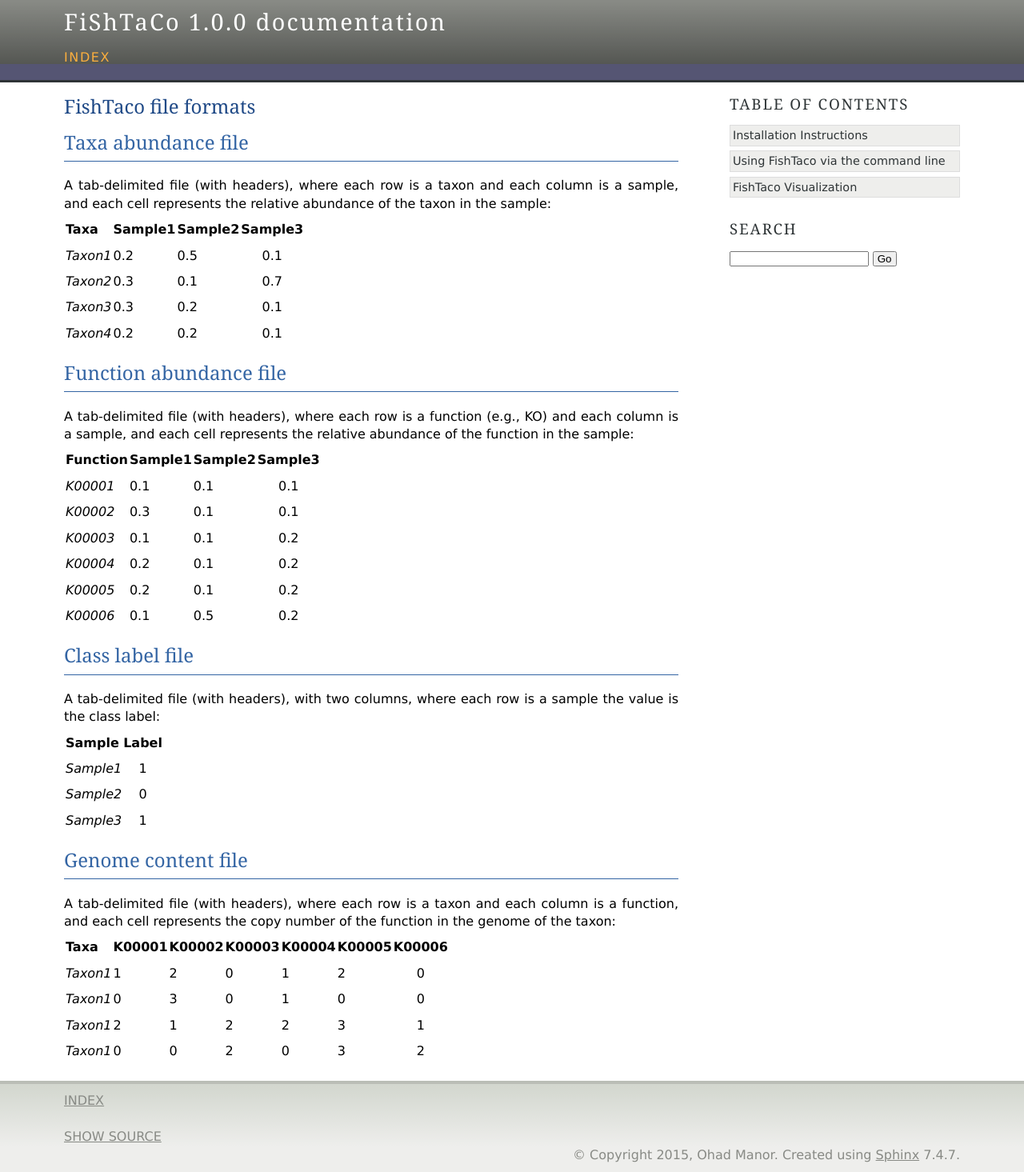
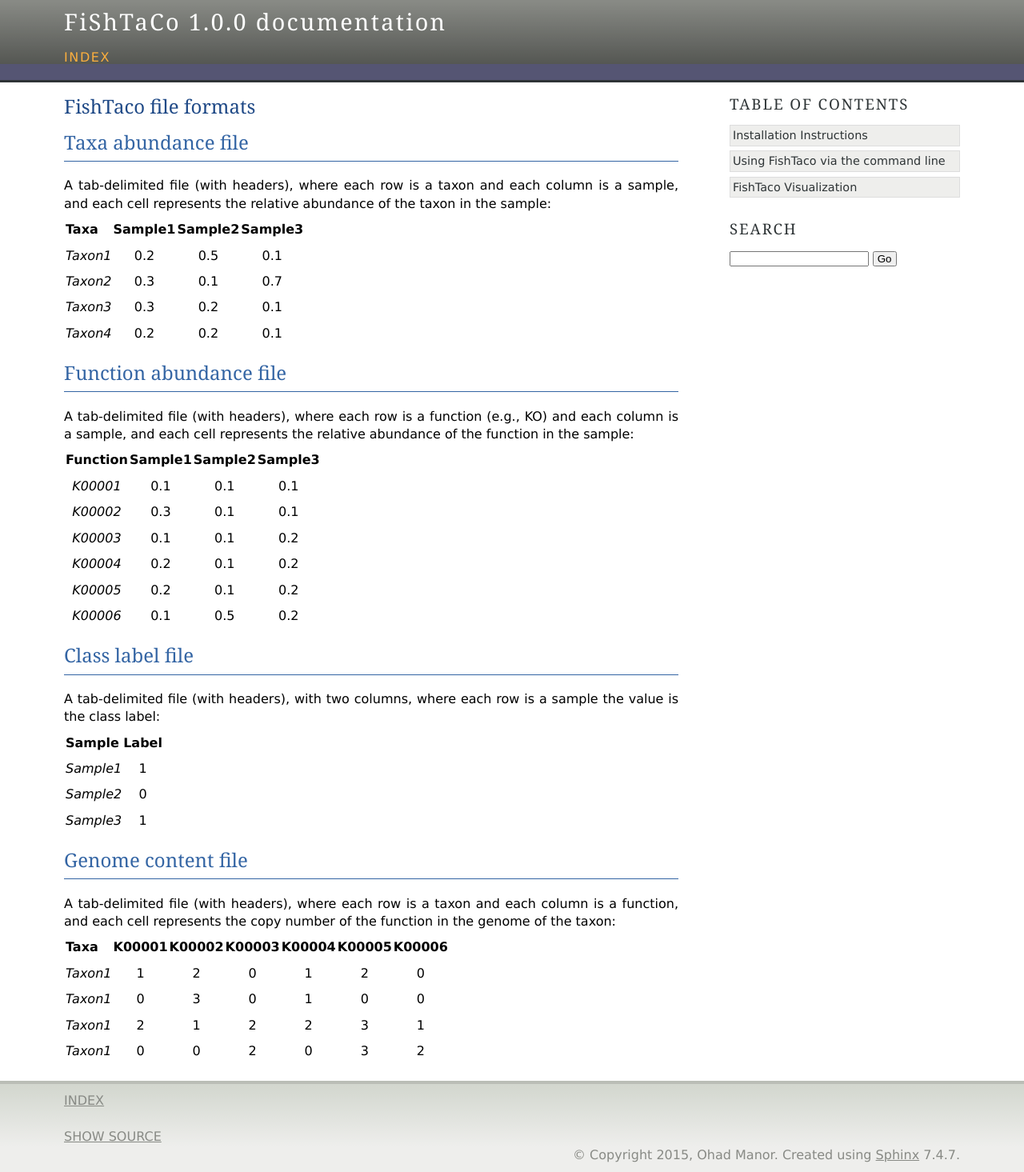
Before and after one commit to borenstein-lab/fishtaco, a Sphinx documentation site: the page built from source/fishtaco_file_formats.rst, in a window 1280 px wide. Shown: the whole page at 80% size. Built offline with Sphinx 7.4.7, drawn with Linux system fonts in a browser that asks for light colours.

Commit message:
First commit

```diff
--- a/source/_static/style.css
+++ b/source/_static/style.css
@@ -1,3 +1,3 @@
-table.center-align td:last-child {
+table.center-align td {
     text-align: center
 }
```
